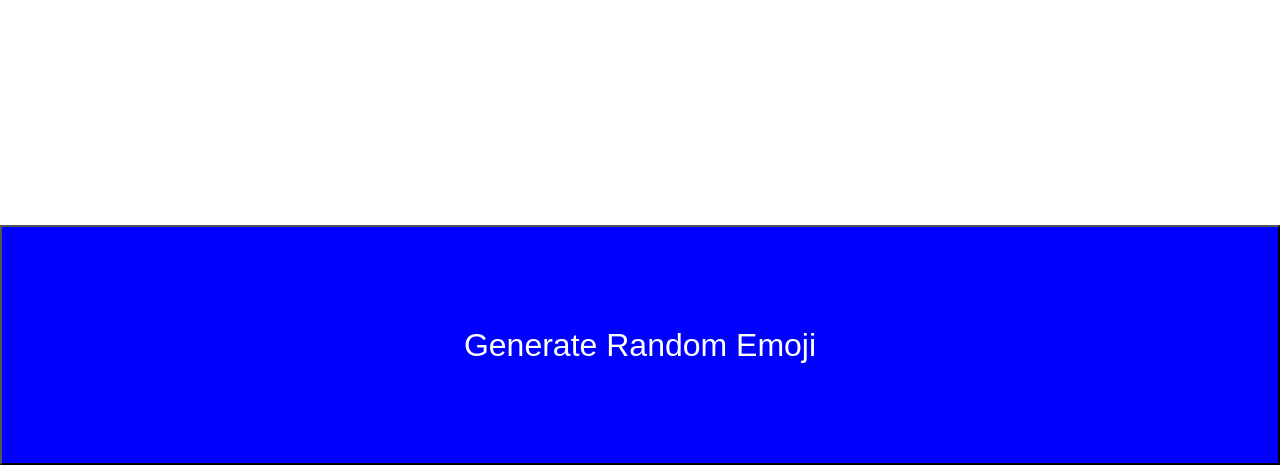
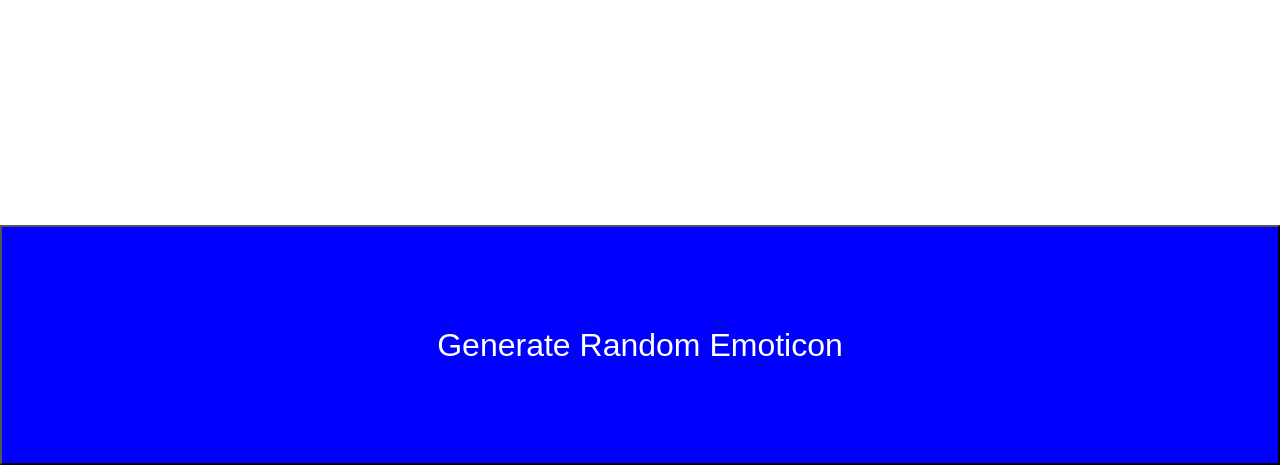
Before and after one commit to itswillstephens/learn-emoticons, a plain HTML site: page index.html in a window 1280 px wide. Shown: the part 335-800 px from the top of the page. Drawn offline with Linux system fonts and the light colour scheme.

Commit message:
Update button copy to include emoticon

```diff
--- a/index.html
+++ b/index.html
@@ -11,7 +11,7 @@
     <div id="emoji-char">🐻‍</div>
     <div id="emoji-definition">Tap the button below to learn a new emoji definition.</div>
 
-    <button id="random-emoji-button" name="button">Generate Random Emoji</button>
+    <button id="random-emoji-button" name="button">Generate Random Emoticon</button>
 
     <script src="app.js" charset="utf-8"></script>
   </body>
```
